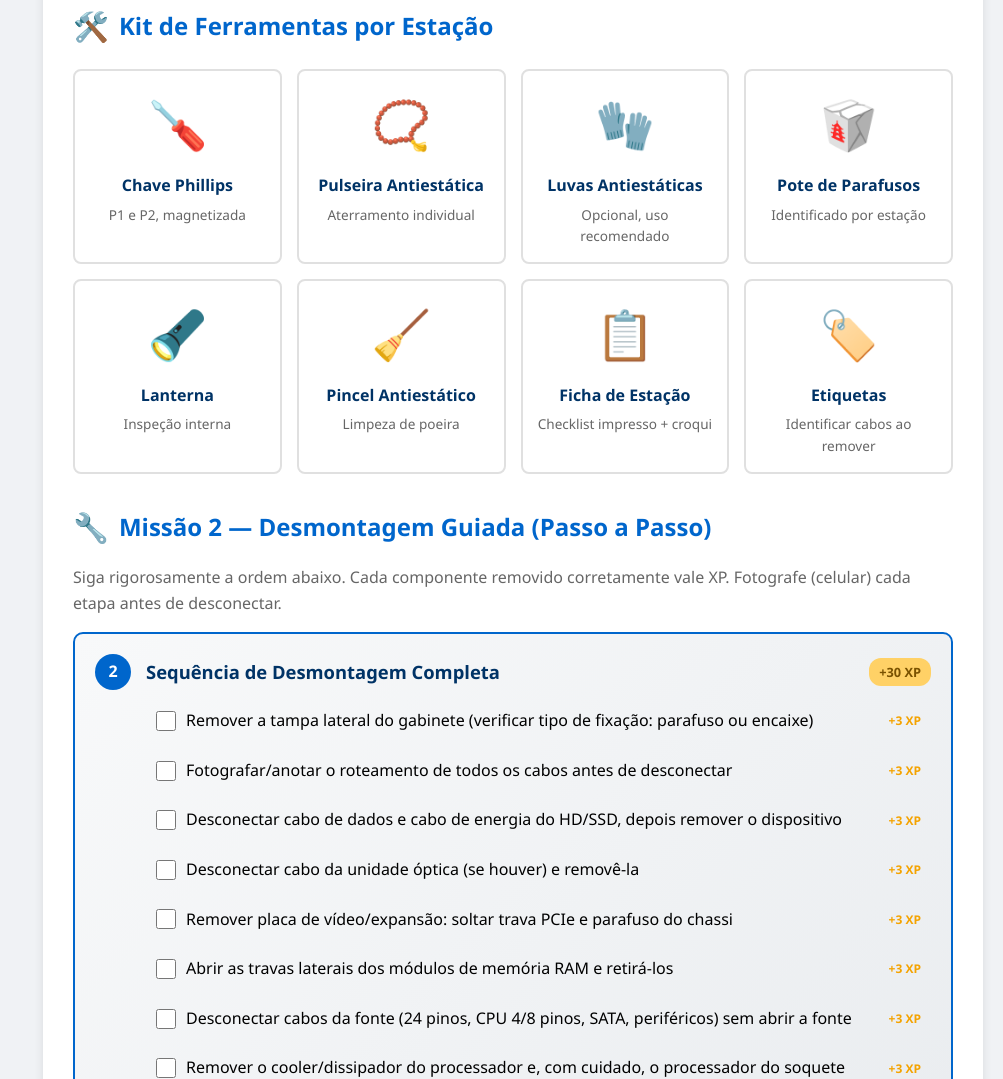
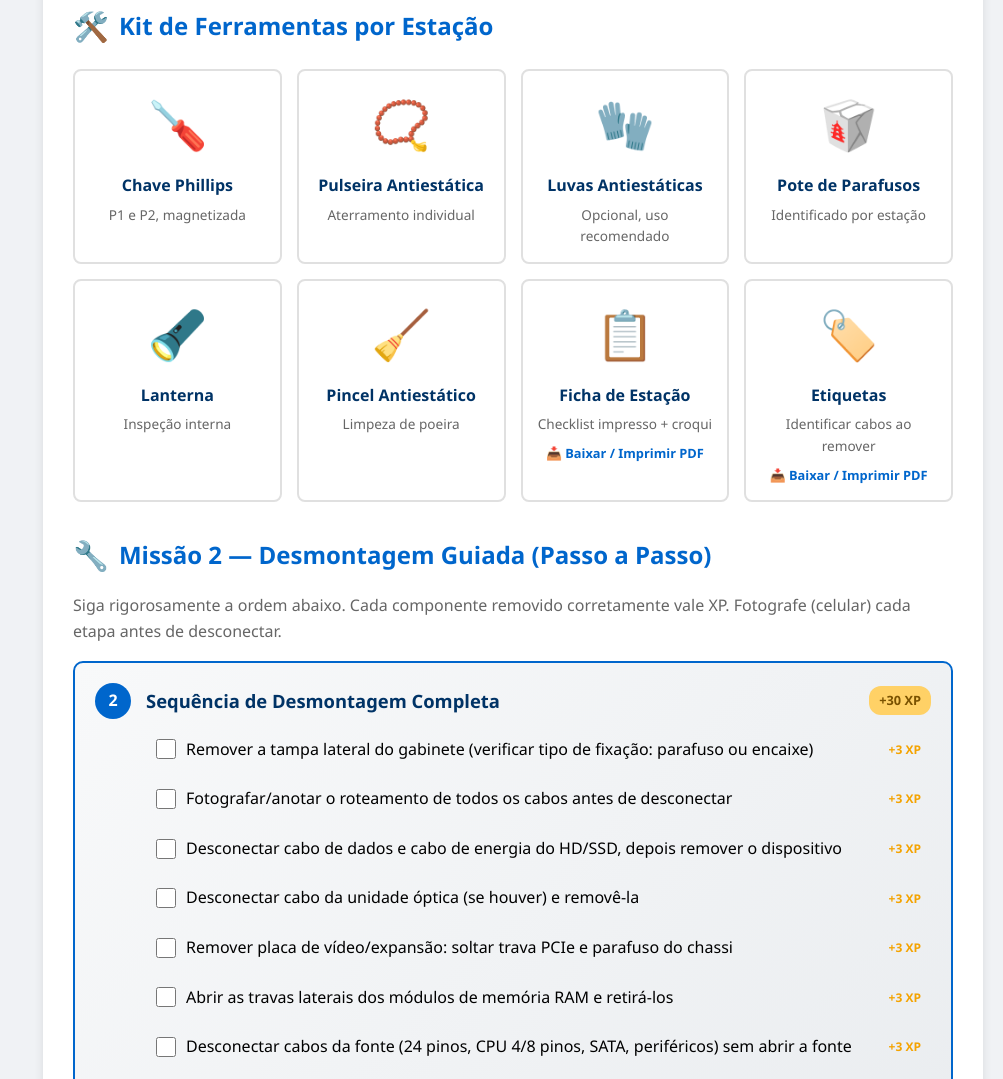
Before and after one commit to ikatahira/laboratorio_administracao_so_redes, a plain HTML site: page semana0.html in a window 1280 px wide. Shown: the part 2556-3635 px from the top of the page, without its empty margins (277-1280 px from the left). Drawn offline with Linux system fonts and the light colour scheme.

Commit message:
update semana01

```diff
--- a/semana0.html
+++ b/semana0.html
@@ -1016,16 +1016,18 @@
                         <div class="tool-name">Pincel Antiestático</div>
                         <div class="tool-description">Limpeza de poeira</div>
                     </div>
-                    <div class="tool-card">
+                    <a href="Ficha_de_Estacao.pdf" target="_blank" class="tool-card" style="text-decoration:none; display:block; color:inherit;">
                         <div class="tool-icon">📋</div>
                         <div class="tool-name">Ficha de Estação</div>
                         <div class="tool-description">Checklist impresso + croqui</div>
-                    </div>
-                    <div class="tool-card">
+                        <div style="margin-top:8px; font-size:0.8em; font-weight:bold; color:#0066cc;">📥 Baixar / Imprimir PDF</div>
+                    </a>
+                    <a href="Etiquetas_de_Cabos.pdf" target="_blank" class="tool-card" style="text-decoration:none; display:block; color:inherit;">
                         <div class="tool-icon">🏷️</div>
                         <div class="tool-name">Etiquetas</div>
                         <div class="tool-description">Identificar cabos ao remover</div>
-                    </div>
+                        <div style="margin-top:8px; font-size:0.8em; font-weight:bold; color:#0066cc;">📥 Baixar / Imprimir PDF</div>
+                    </a>
                 </div>
             </section>
 
```
Also changed, not shown: 2 other files.
